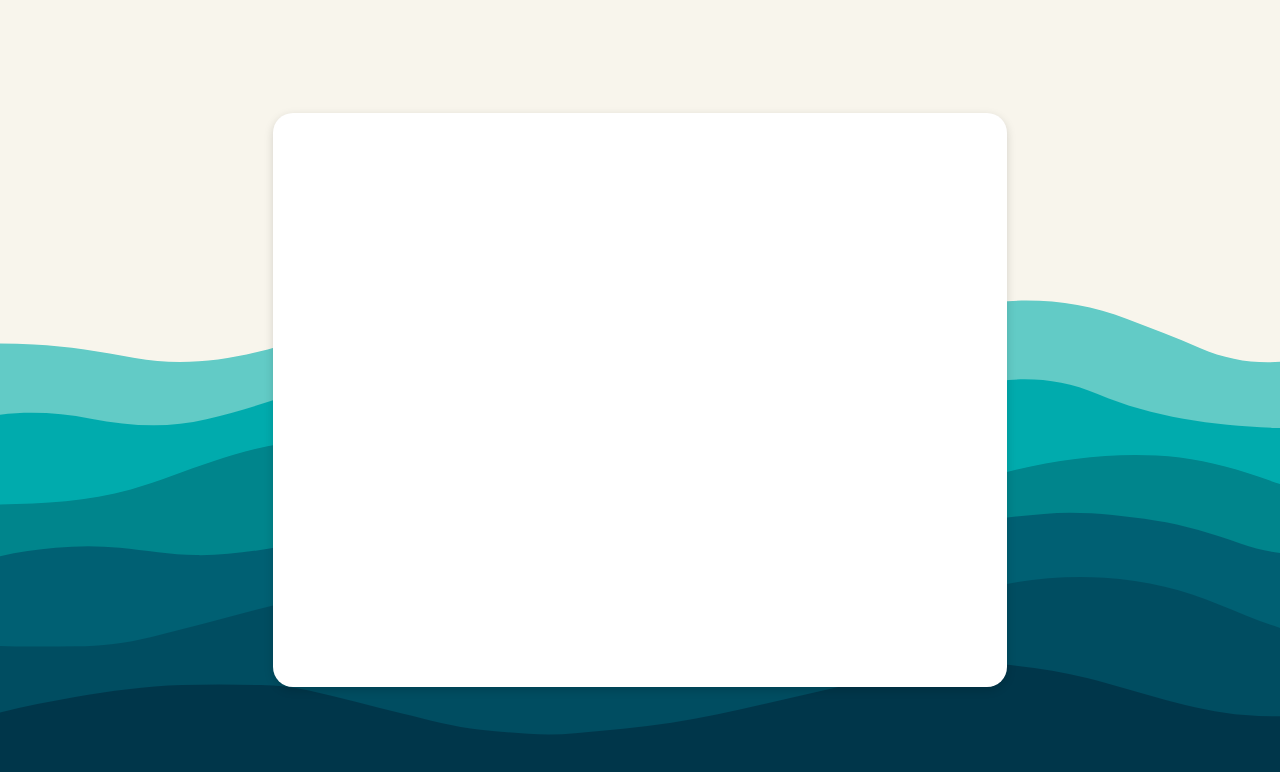
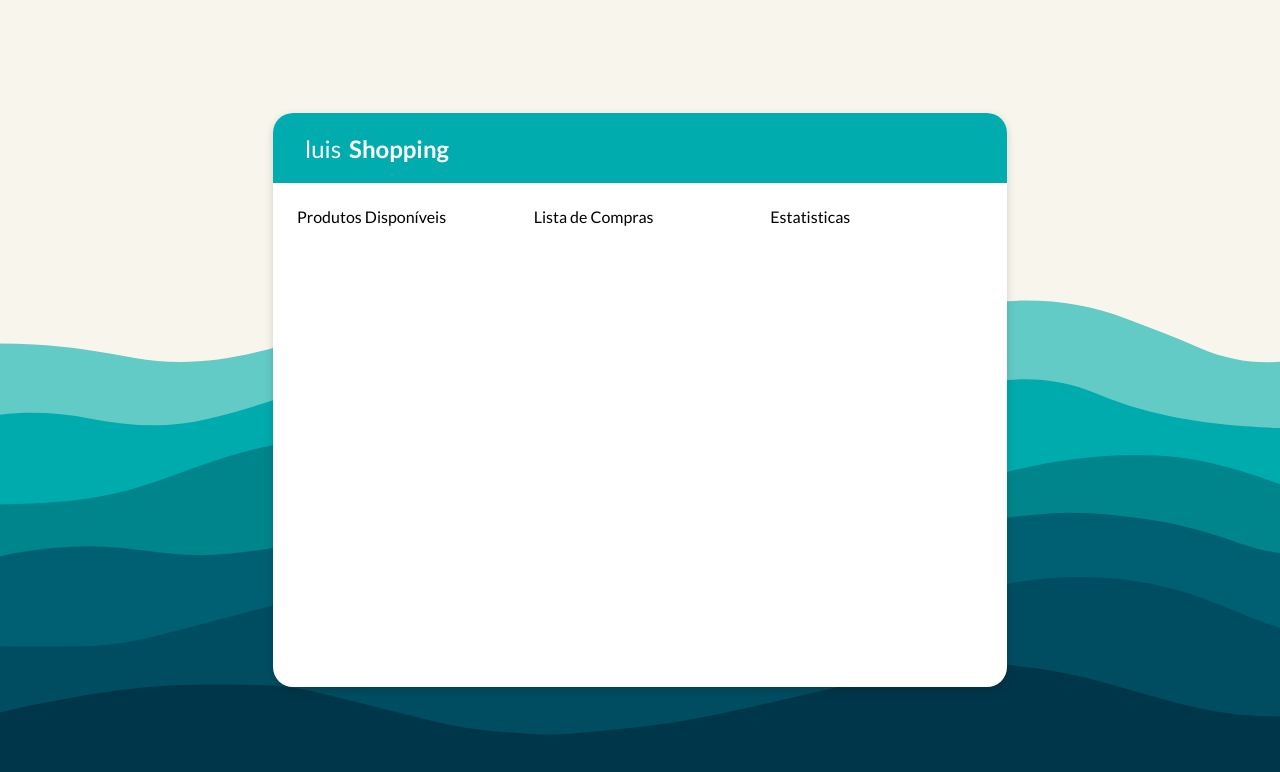
Before and after one commit to lffteclado/Alga-Shopping-React, a React (Create React App) app: page / in a window 1280 px wide. Shown: the top 772 px of the page. Built offline with nearby package versions, Linux system fonts and the light colour scheme.

Commit message:
Container e Grid

```diff
--- a/src/components/App/App.jsx
+++ b/src/components/App/App.jsx
@@ -1,8 +1,28 @@
 import React from "react";
+import AppContainer from "../AppContainer";
+import AppHeader from '../AppHeader'
 import { Container, Wrapper } from "./App.style";
 
 export default function App (){
    return <Wrapper>
-    <Container/>
+    <Container>
+        <AppHeader />
+        <AppContainer
+         left={
+          <div>
+            Produtos Disponíveis
+          </div>}
+          middle={
+            <div>
+                Lista de Compras
+            </div>
+          }
+          right={
+              <div>
+                Estatisticas
+              </div>
+          }
+        />
+    </Container>
    </Wrapper>
 }
--- /dev/null
+++ b/src/components/AppContainer/AppContainer.jsx
@@ -0,0 +1,10 @@
+import React from "react";
+import { Wrapper } from "./AppContainer.styles";
+
+export default function AppContainer ({ left, middle, right }) {
+    return <Wrapper>
+        <div>{ left }</div>
+        <div>{ middle }</div>
+        <div>{ right }</div>
+    </Wrapper>
+}
--- /dev/null
+++ b/src/components/AppContainer/AppContainer.styles.js
@@ -0,0 +1,9 @@
+import styled from "styled-components";
+
+export const Wrapper = styled.main`
+    display: grid;
+    grid-template-columns: repeat(3,1fr);
+    grid-column-gap: 24px;
+
+    padding: 24px;
+`
--- /dev/null
+++ b/src/components/AppContainer/index.js
@@ -0,0 +1 @@
+export { default } from './AppContainer'
--- /dev/null
+++ b/src/components/AppHeader/AppHeader.jsx
@@ -0,0 +1,8 @@
+import React from "react";
+import { Wrapper } from './AppHeader.syles';
+
+export default function AppHeader () {
+    return <Wrapper>
+        luis <span>Shopping</span>
+    </Wrapper>
+}
--- /dev/null
+++ b/src/components/AppHeader/AppHeader.syles.js
@@ -0,0 +1,24 @@
+import styled from "styled-components";
+
+export const Wrapper = styled.header`
+height: 70px;
+
+background-color: #00ACAE;
+color: #FFFFFF;
+
+font-size: 24px;
+
+border-top-right-radius: 20px;
+border-top-left-radius: 20px;
+
+display: flex;
+align-items: center;
+
+padding: 0 32px;
+
+span{
+    font-weight: 700;
+    margin-left: 8px;
+}
+
+`
--- /dev/null
+++ b/src/components/AppHeader/index.js
@@ -0,0 +1 @@
+export { default } from './AppHeader'
--- a/src/index.css
+++ b/src/index.css
@@ -1,13 +1,12 @@
-body {
+@import url('https://fonts.googleapis.com/css2?family=Lato:wght@400;700;900&display=swap');
+
+/*Reset de CSS*/
+*{
   margin: 0;
-  font-family: -apple-system, BlinkMacSystemFont, 'Segoe UI', 'Roboto', 'Oxygen',
-    'Ubuntu', 'Cantarell', 'Fira Sans', 'Droid Sans', 'Helvetica Neue',
-    sans-serif;
-  -webkit-font-smoothing: antialiased;
-  -moz-osx-font-smoothing: grayscale;
+  padding: 0;
+  box-sizing: border-box;
 }
 
-code {
-  font-family: source-code-pro, Menlo, Monaco, Consolas, 'Courier New',
-    monospace;
+body{
+  font-family: 'Lato', sans-serif;
 }
```
